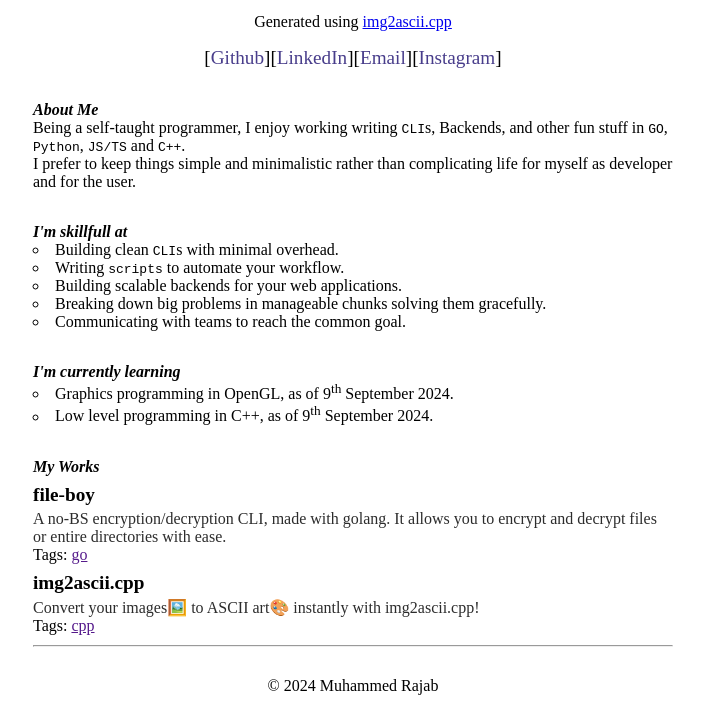
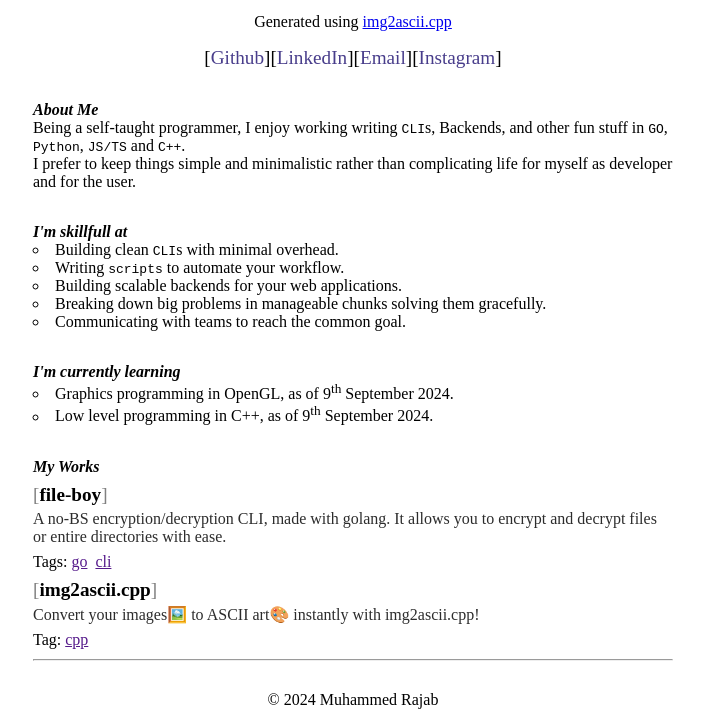
Before and after one commit to Muhammed-Rajab/Muhammed-Rajab.github.io_, a plain HTML site: page index.html in a window 1280 px wide. Shown: the part 584-1309 px from the top of the page, without its empty margins (287-991 px from the left). Drawn offline with Linux system fonts and the light colour scheme.

Commit message:
added enough changes to dynamically generate works section

```diff
--- a/script.js
+++ b/script.js
@@ -2,14 +2,14 @@ const works = [
   {
     title: "file-boy",
     desc: "A no-BS encryption/decryption CLI, made with golang. It allows you to encrypt and decrypt files or entire directories with ease.",
-    tags: ["go"],
-    github: "https://github.com",
+    tags: ["go", "cli"],
+    github: "https://github.com/Muhammed-Rajab/file-boy",
   },
   {
     title: "img2ascii.cpp",
     desc: "Convert your images🖼️ to ASCII art🎨 instantly with img2ascii.cpp!",
     tags: ["cpp"],
-    github: "https://github.com",
+    github: "https://github.com/Muhammed-Rajab/img2ascii.cpp/",
   },
 ];
 
@@ -24,15 +24,18 @@ const generateProject = ({ title = "", desc = "", tags = [], github = "" }) => {
   // Create the 'p' element for the title
   const titleP = document.createElement("p");
   titleP.classList.add("title");
+  titleP.appendChild(document.createTextNode("["))
 
   // Create the 'a' element with the link
   const linkA = document.createElement("a");
+  linkA.classList.add("work-link");
   linkA.href = github;
   linkA.target = "_blank";
-  linkA.textContent = title;
+  linkA.textContent = `${title}`;
 
   // Append the 'a' element to the title paragraph
   titleP.appendChild(linkA);
+  titleP.appendChild(document.createTextNode("]"))
 
   // Create the 'p' element for the description
   const descriptionP = document.createElement("p");
@@ -41,7 +44,8 @@ const generateProject = ({ title = "", desc = "", tags = [], github = "" }) => {
 
   // Create the 'p' element for the tags
   const tagsP = document.createElement("p");
-  tagsP.appendChild(document.createTextNode("Tags: "));
+  tagsP.classList.add("tags")
+  tagsP.appendChild(document.createTextNode(tags.length > 1 ? "Tags: " : "Tag: "));
 
   // Create the 'a' elements for the tags
   tags.forEach((tag) => {
@@ -50,7 +54,7 @@ const generateProject = ({ title = "", desc = "", tags = [], github = "" }) => {
     // tagEl.classList.add("");
     tagEl.textContent = tag;
     tagsP.appendChild(tagEl);
-    tagsP.appendChild(document.createTextNode(" "));
+    tagsP.innerHTML += "&nbsp;".repeat(2)
   });
 
   // Append all the elements to the project div
--- a/style.css
+++ b/style.css
@@ -98,3 +98,7 @@ body {
 footer {
   padding: 0.25rem 0px 1rem 0px;
 }
+
+.tags {
+  margin-top: 7px;
+}
```
